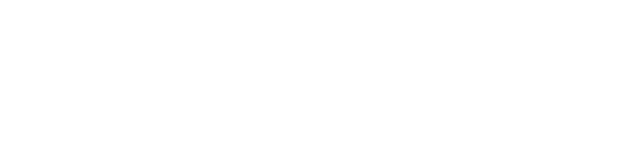
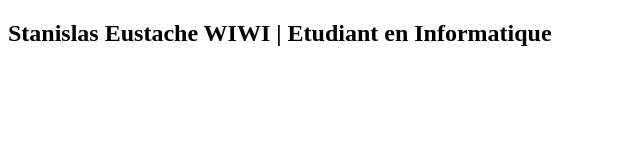
Before and after one commit to Wistache26/mon-cv, a plain HTML site: page index.html in a window 1280 px wide. Shown: the whole page, without its empty margins (0-640 px from the left). Drawn offline with Linux system fonts and the light colour scheme.

Commit message:
mise ne place de la section titre

```diff
--- a/index.html
+++ b/index.html
@@ -7,6 +7,8 @@
     <link rel="stylesheet" href="style.css">
 </head>
 <body>
-
+    <section>
+        <h1>Stanislas Eustache WIWI | Etudiant en Informatique</h1>
+    </section>
 </body>
 </html>
```
